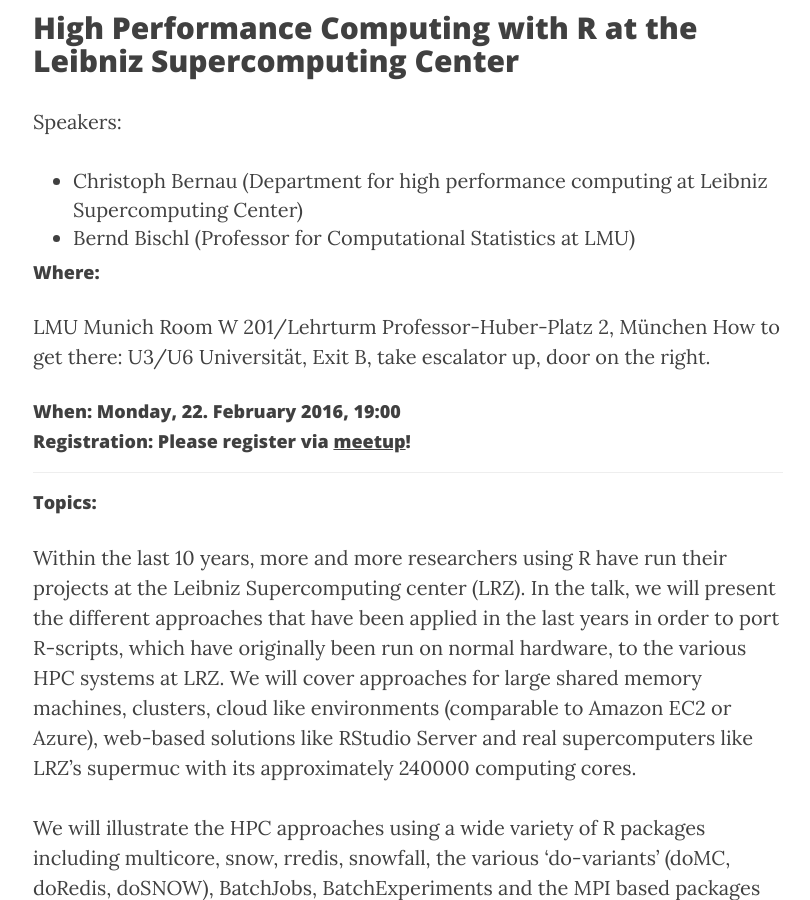
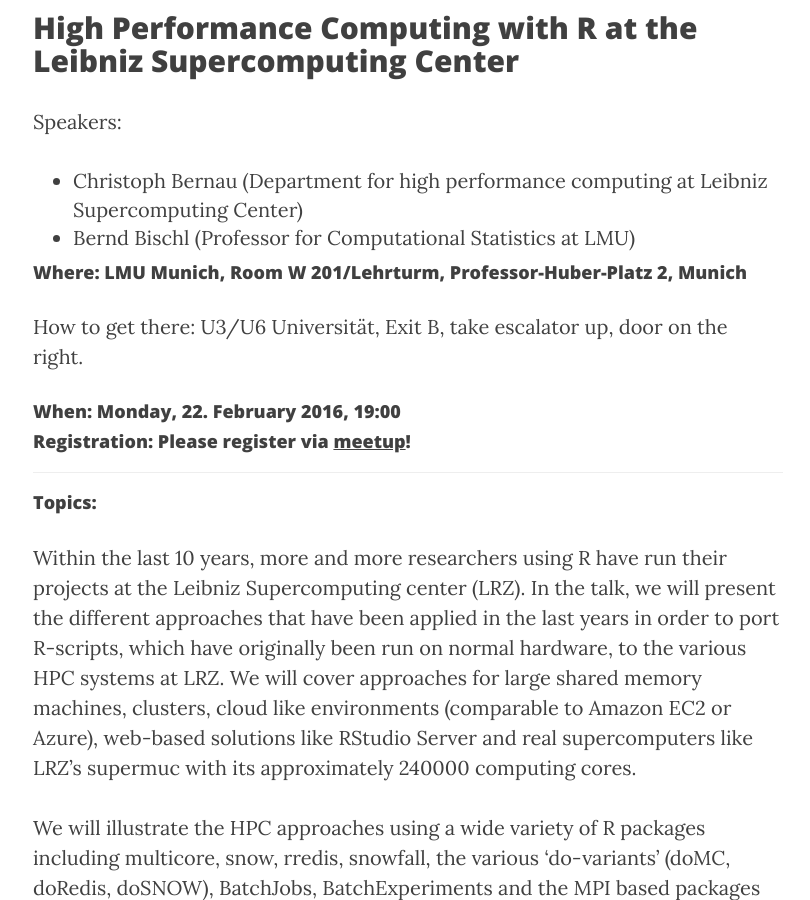
Before and after one commit to lmu-applied-r/lmu-applied-r.github.io, a Jekyll site: the page built from _posts/2016-02-22-hpc.markdown, in a window 1280 px wide and 900 px high, scrolled down 1027 px. Shown: the whole window, without its empty margins (232-1042 px from the left). Built offline with Jekyll 4.4.1, drawn with Linux system fonts in a browser that asks for light colours; nearby versions of some CDN libraries.

Commit message:
location update

```diff
--- a/_posts/2016-02-22-hpc.markdown
+++ b/_posts/2016-02-22-hpc.markdown
@@ -25,10 +25,7 @@
 - Christoph Bernau (Department for high performance computing at Leibniz Supercomputing Center)
 - Bernd Bischl (Professor for Computational Statistics at LMU)
 
-#### Where:
-LMU Munich
-Room W 201/Lehrturm
-Professor-Huber-Platz 2, München
+#### Where: LMU Munich, Room W 201/Lehrturm, Professor-Huber-Platz 2, Munich
 How to get there: U3/U6 Universität, Exit B, take escalator up, door on the right.
 
 #### When: Monday, 22. February 2016,  19:00
```
